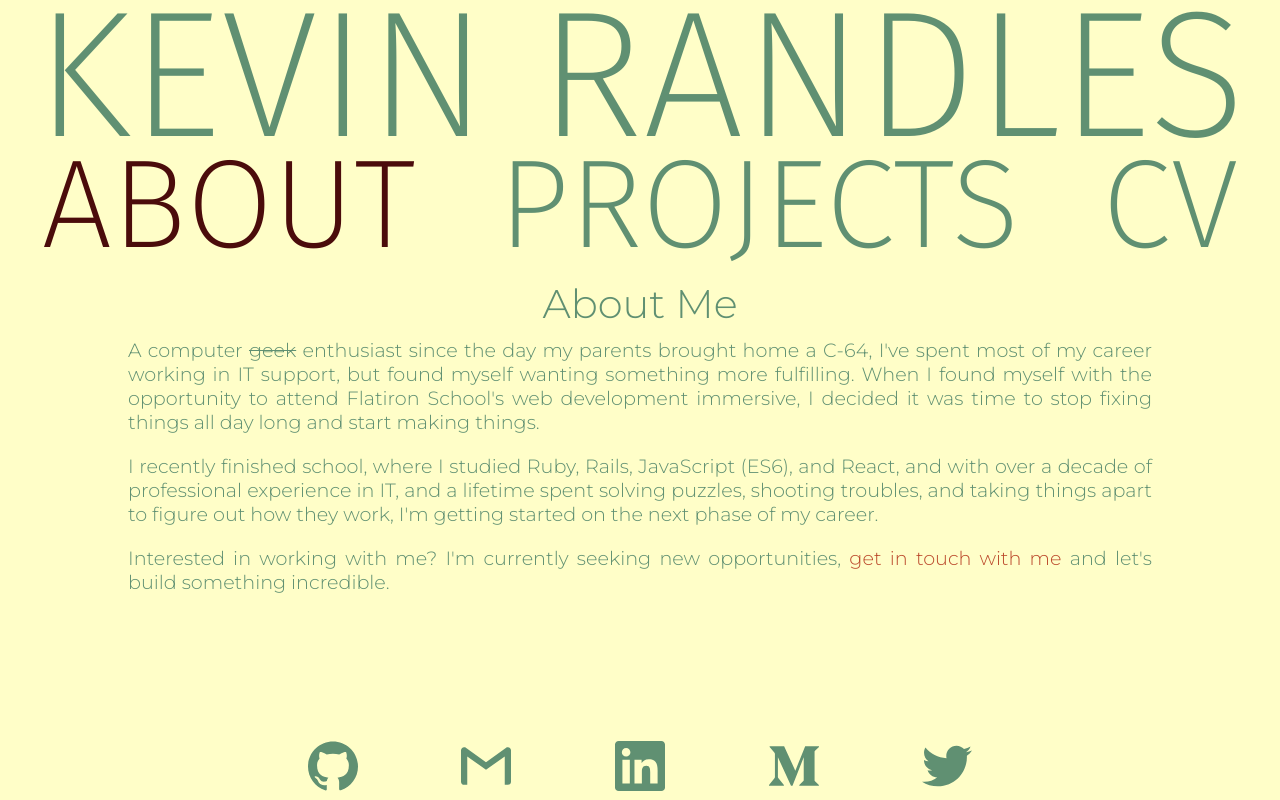
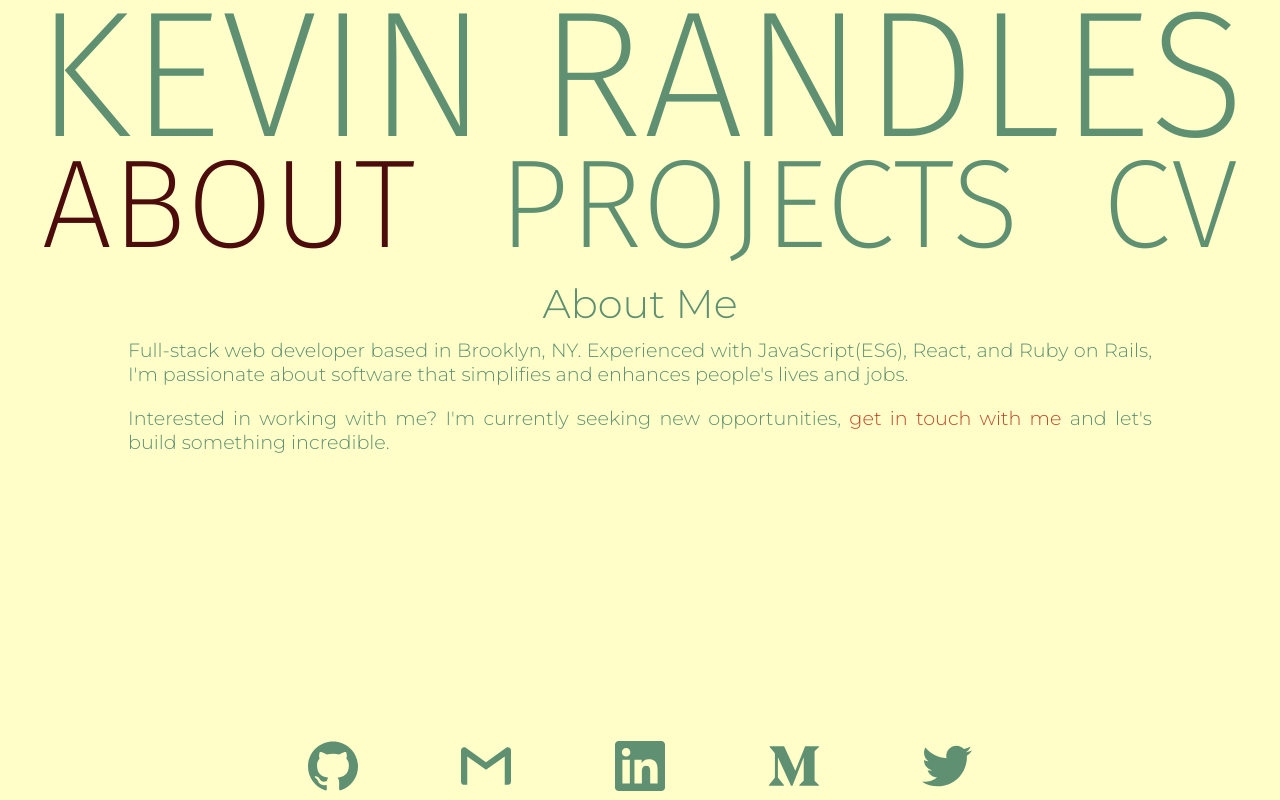
Before and after one commit to krandles/kevinrandles-dot-com, a React (Create React App) app: page / in a window 1280 px wide. Built offline with nearby package versions, Linux system fonts and the light colour scheme.

Commit message:
updated about page content

```diff
--- a/src/components/ContentAbout.js
+++ b/src/components/ContentAbout.js
@@ -5,10 +5,7 @@ const ContentAbout = () => (
     <div className="about">
       <h2>About Me</h2>
       <p>
-        A computer <del>geek</del> enthusiast since the day my parents brought home a C-64, I&#39;ve spent most of my career working in IT support, but found myself wanting something more fulfilling. When I found myself with the opportunity to attend Flatiron School&#39;s web development immersive, I decided it was time to stop fixing things all day long and start making things.
-      </p>
-      <p>
-        I recently finished school, where I studied Ruby, Rails, JavaScript (ES6), and React, and with over a decade of professional experience in IT, and a lifetime spent solving puzzles, shooting troubles, and taking things apart to figure out how they work, I&#39;m getting started on the next phase of my career.
+        Full-stack web developer based in Brooklyn, NY. Experienced with JavaScript(ES6), React, and Ruby on Rails, I&#39;m passionate about software that simplifies and enhances people&#39;s lives and jobs.
       </p>
       <p>
         Interested in working with me? I&#39;m currently seeking new opportunities, <a href="mailto:krandles@gmail.com" target="_blank" rel="noopener noreferrer">get in touch with me</a> and let&#39;s build something incredible.
```
